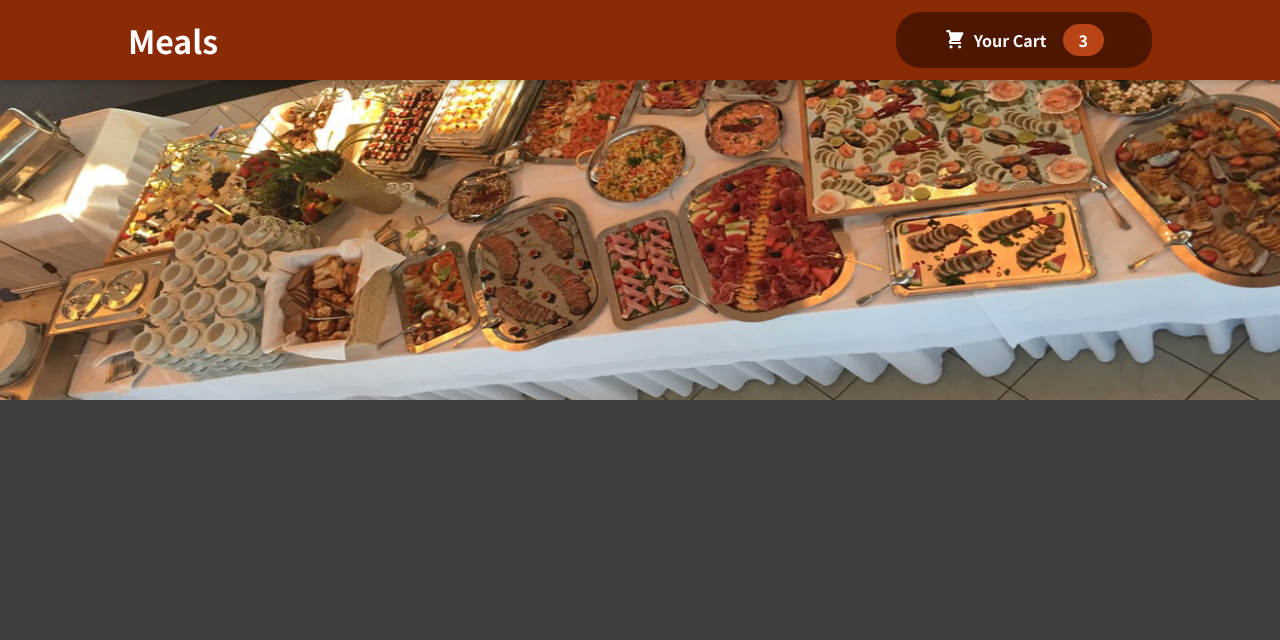
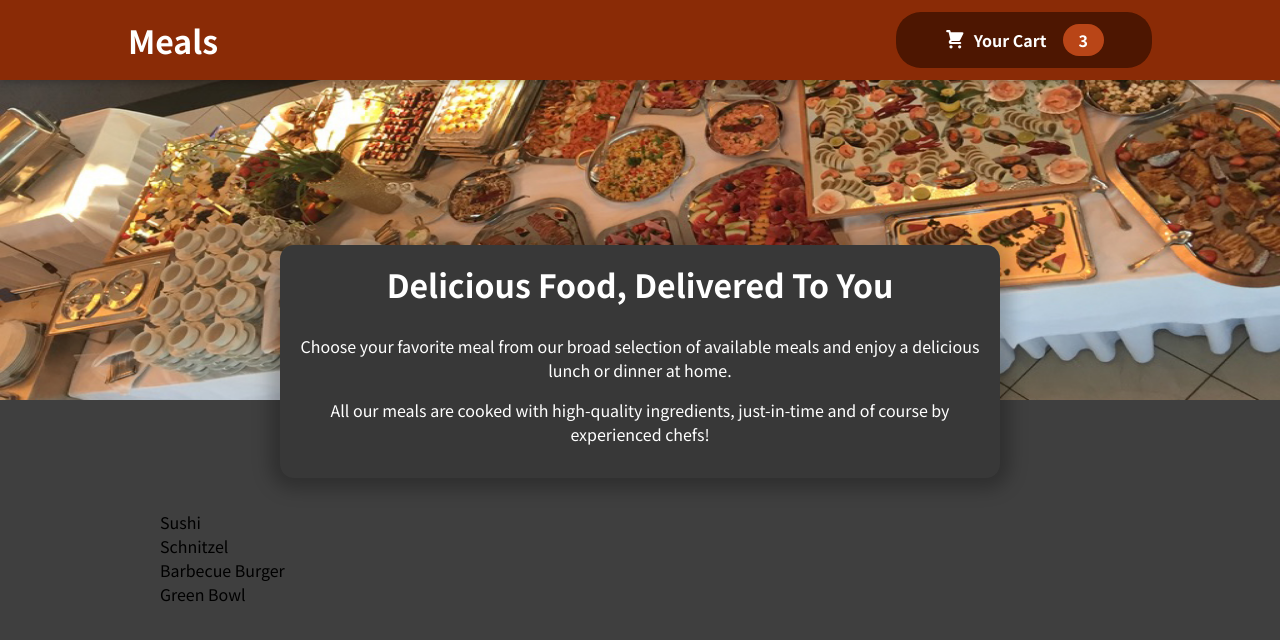
Before and after one commit to aida-sertovic-komic/food-order-app, a React (Create React App) app: page / in a window 1280 px wide. Shown: the top 640 px of the page. Built offline with nearby package versions, Linux system fonts and the light colour scheme.

Commit message:
add meals component

```diff
--- a/src/App.js
+++ b/src/App.js
@@ -1,10 +1,14 @@
 import { Fragment } from 'react';
 import Header from './components/Layout/Header';
+import Meals from './components/Meals/Meals';
 
 function App() {
   return (
     <Fragment>
       <Header />
+      <main>
+        <Meals />
+      </main>
     </Fragment>
   );
 }
--- /dev/null
+++ b/src/components/Meals/AvailableMeals.js
@@ -0,0 +1,41 @@
+import classes from './AvailableMeals.module.css';
+
+const DUMMY_MEALS = [
+    {
+      id: 'm1',
+      name: 'Sushi',
+      description: 'Finest fish and veggies',
+      price: 22.99,
+    },
+    {
+      id: 'm2',
+      name: 'Schnitzel',
+      description: 'A german specialty!',
+      price: 16.5,
+    },
+    {
+      id: 'm3',
+      name: 'Barbecue Burger',
+      description: 'American, raw, meaty',
+      price: 12.99,
+    },
+    {
+      id: 'm4',
+      name: 'Green Bowl',
+      description: 'Healthy...and green...',
+      price: 18.99,
+    },
+  ];
+
+const AvailableMeals = () => {
+const meals = DUMMY_MEALS.map((meal) => <li>{meal.name}</li>)
+    return(
+        <section className={classes.meals}>
+            <ul>
+                {meals}
+            </ul>
+        </section>
+    )
+}
+
+export default AvailableMeals;
--- /dev/null
+++ b/src/components/Meals/AvailableMeals.module.css
@@ -0,0 +1,24 @@
+.meals {
+    max-width: 60rem;
+    width: 90%;
+    margin: 2rem auto;
+    animation: meals-appear 1s ease-out forwards;
+  }
+
+  .meals ul {
+    list-style: none;
+    margin: 0;
+    padding: 0;
+  }
+
+  @keyframes meals-appear {
+    from {
+      opacity: 0;
+      transform: translateY(3rem);
+    }
+
+    to {
+      opacity: 1;
+      transform: translateY(0);
+    }
+  }
--- /dev/null
+++ b/src/components/Meals/Meals.js
@@ -0,0 +1,14 @@
+import { Fragment } from "react";
+import AvailableMeals from "./AvailableMeals";
+import MealsSummary from "./MealsSummary";
+
+const Meals = () => {
+    return (
+        <Fragment>
+            <MealsSummary />
+            <AvailableMeals />
+        </Fragment>
+    )
+}
+
+export default Meals;
--- /dev/null
+++ b/src/components/Meals/MealsSummary.js
@@ -0,0 +1,19 @@
+import classes from './MealsSummary.module.css';
+
+const MealsSummary = () => {
+  return (
+    <section className={classes.summary}>
+      <h2>Delicious Food, Delivered To You</h2>
+      <p>
+        Choose your favorite meal from our broad selection of available meals
+        and enjoy a delicious lunch or dinner at home.
+      </p>
+      <p>
+        All our meals are cooked with high-quality ingredients, just-in-time and
+        of course by experienced chefs!
+      </p>
+    </section>
+  );
+};
+
+export default MealsSummary;
--- /dev/null
+++ b/src/components/Meals/MealsSummary.module.css
@@ -0,0 +1,18 @@
+.summary {
+    text-align: center;
+    max-width: 45rem;
+    width: 90%;
+    margin: auto;
+    margin-top: -10rem;
+    position: relative;
+    background-color: #383838;
+    color: white;
+    border-radius: 14px;
+    padding: 1rem;
+    box-shadow: 0 1px 18px 10px rgba(0, 0, 0, 0.25);
+  }
+
+  .summary h2 {
+    font-size: 2rem;
+    margin-top: 0;
+  }
```
